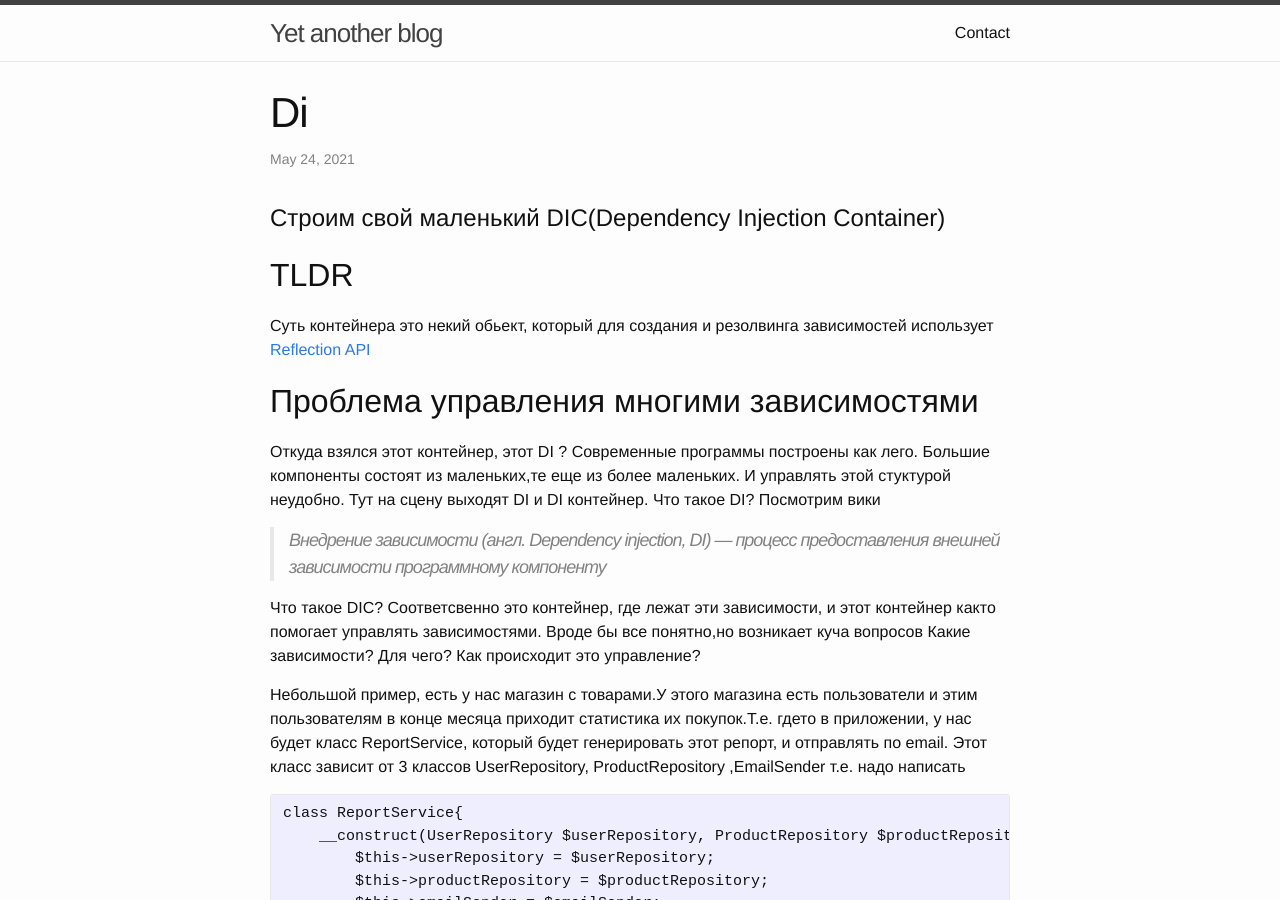
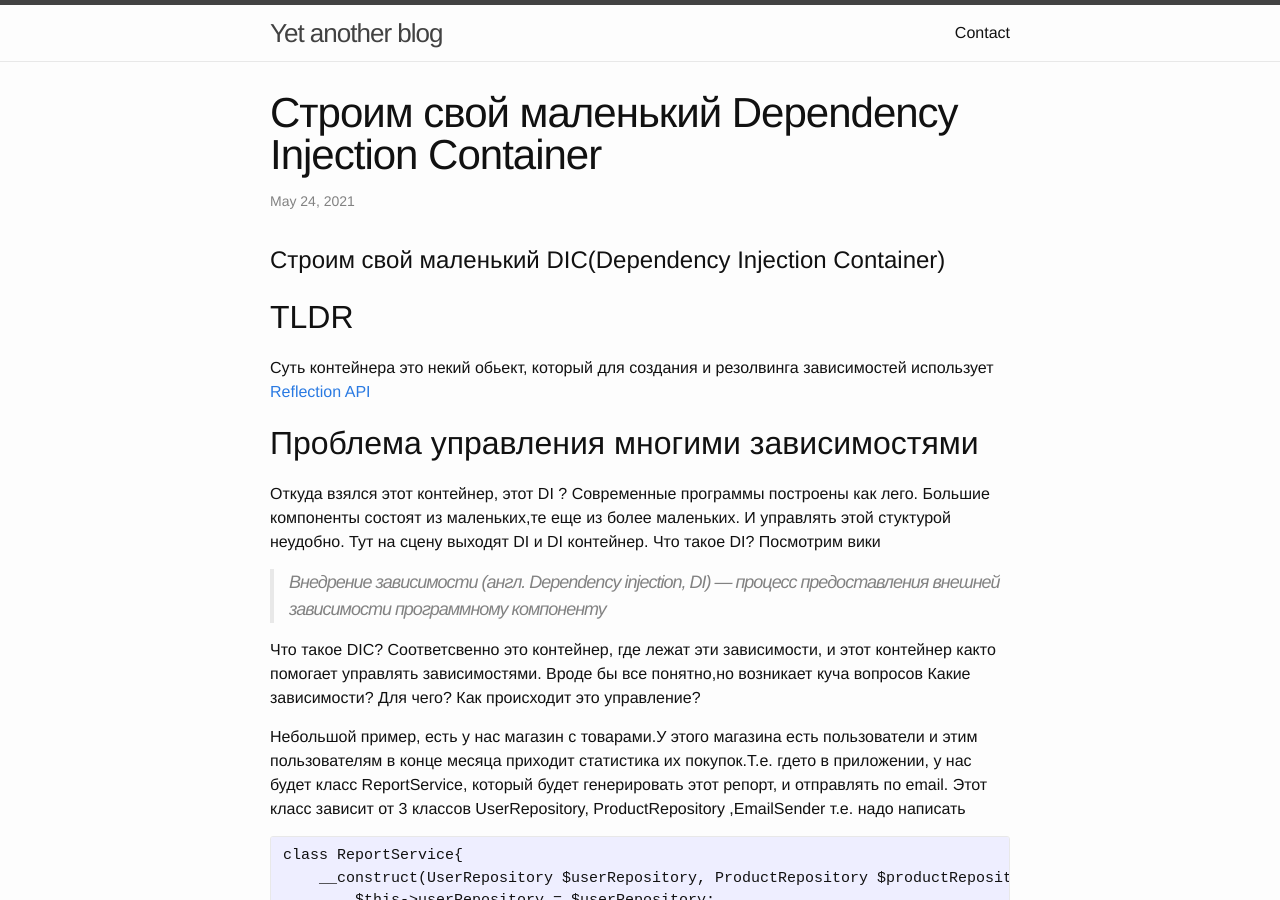
Before and after one commit to R11baka/r11baka.github.io, a Jekyll site: the page built from _posts/2021-05-24-DI.md, in a window 1280 px wide and 900 px high. Built offline with Jekyll 4.4.1, drawn with Linux system fonts in a browser that asks for light colours; our own code applies the rules of GitHub Pages for plain Markdown files; comment, search, counter and statistics services are not loaded.

Commit message:
Update 2021-05-24-DI.md

```diff
--- a/_posts/2021-05-24-DI.md
+++ b/_posts/2021-05-24-DI.md
@@ -1,3 +1,9 @@
+---
+layout: post
+title:  Строим свой маленький Dependency Injection Container
+date:   2021-05-24 11:05:00 +0300
+categories: DDD
+---
 # Строим свой маленький DIC(Dependency Injection Container)
 
 ## TLDR
```
